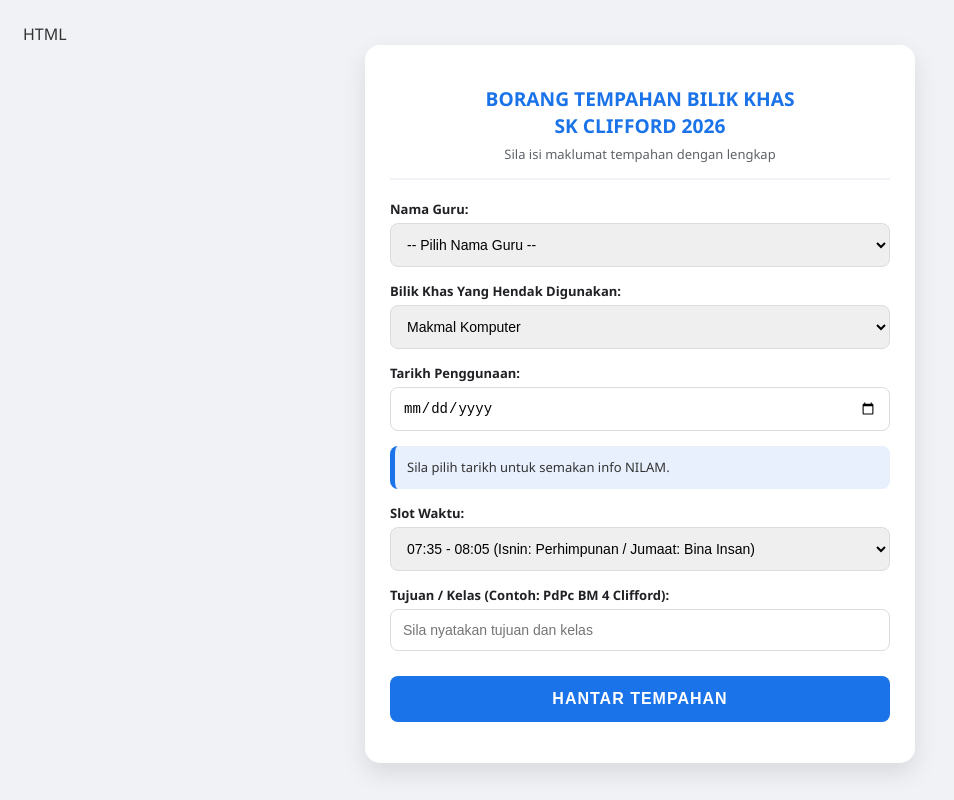
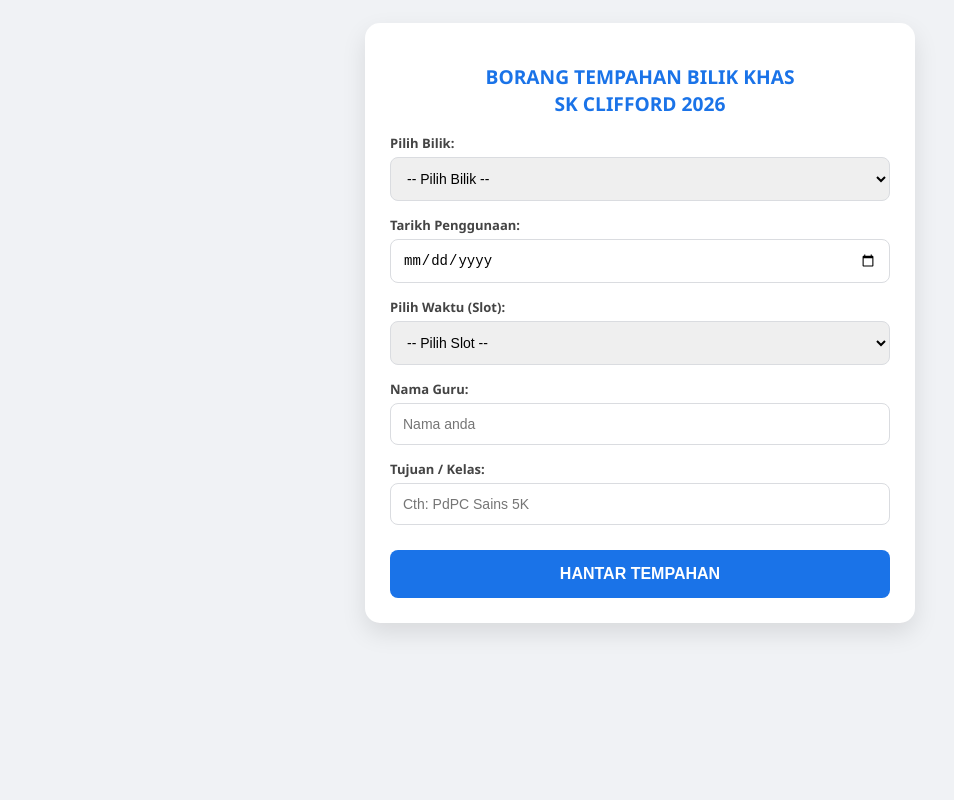
Before and after one commit to syazwani87/tempahan-clifford, a plain HTML site: page index.html in a window 1280 px wide. Both pictures are taken after a click on the button "HANTAR TEMPAHAN". Shown: the whole page, without its empty margins (0-954 px from the left). Drawn offline with Linux system fonts and the light colour scheme.

Commit message:
Add files via upload

```diff
--- a/index.html
+++ b/index.html
@@ -1,4 +1,3 @@
-HTML
 <!DOCTYPE html>
 <html lang="ms">
 <head>
@@ -6,119 +5,105 @@ HTML
     <meta name="viewport" content="width=device-width, initial-scale=1.0">
     <title>BORANG TEMPAHAN BILIK KHAS SK CLIFFORD 2026</title>
     <style>
-        body { font-family: 'Segoe UI', Tahoma, Geneva, Verdana, sans-serif; padding: 15px; background: #f0f2f5; color: #333; }
+        body { font-family: 'Segoe UI', sans-serif; padding: 15px; background: #f0f2f5; }
         .card { background: white; padding: 25px; border-radius: 15px; box-shadow: 0 10px 25px rgba(0,0,0,0.1); max-width: 500px; margin: auto; }
-
-        /* Tajuk Utama yang anda minta */
-        h2 { text-align: center; color: #1a73e8; margin-bottom: 5px; font-size: 1.2em; text-transform: uppercase; line-height: 1.4; }
-        .sub-header { text-align: center; font-size: 13px; color: #5f6368; margin-bottom: 20px; border-bottom: 2px solid #f0f2f5; padding-bottom: 15px; }
-
-        label { display: block; margin-top: 15px; font-weight: bold; font-size: 13px; color: #202124; }
-        select, input { width: 100%; padding: 12px; margin-top: 5px; border: 1px solid #dadce0; border-radius: 8px; box-sizing: border-box; font-size: 14px; outline: none; transition: border 0.3s; }
-        select:focus, input:focus { border: 2px solid #1a73e8; }
-
-        button { width: 100%; padding: 14px; background: #1a73e8; color: white; border: none; border-radius: 8px; margin-top: 25px; cursor: pointer; font-size: 16px; font-weight: bold; letter-spacing: 1px; transition: background 0.3s; }
-        button:hover { background: #1765cf; }
-
-        .nilam { background: #e8f0fe; padding: 12px; border-radius: 8px; margin-top: 15px; font-size: 13px; border-left: 5px solid #1a73e8; line-height: 1.5; }
+        h2 { text-align: center; color: #1a73e8; font-size: 1.2em; text-transform: uppercase; line-height: 1.4; }
+        label { display: block; margin-top: 15px; font-weight: bold; font-size: 13px; color: #444; }
+        select, input { width: 100%; padding: 12px; margin-top: 5px; border: 1px solid #dadce0; border-radius: 8px; box-sizing: border-box; font-size: 14px; }
+        .status-box { padding: 15px; border-radius: 8px; margin-top: 20px; font-size: 14px; display: none; line-height: 1.5; border-left: 6px solid; }
+        .occupied { background: #fff3cd; border-color: #ffc107; color: #856404; }
+        .available { background: #d4edda; border-color: #28a745; color: #155724; }
+        button { width: 100%; padding: 15px; background: #1a73e8; color: white; border: none; border-radius: 8px; margin-top: 25px; cursor: pointer; font-weight: bold; font-size: 16px; }
     </style>
 </head>
 <body>
 
 <div class="card">
     <h2>BORANG TEMPAHAN BILIK KHAS<br>SK CLIFFORD 2026</h2>
-    <div class="sub-header">Sila isi maklumat tempahan dengan lengkap</div>
 
     <form id="tempahanForm">
-        <label>Nama Guru:</label>
-        <select id="namaGuru" required>
-            <option value="">-- Pilih Nama Guru --</option>
-            <script>
-                const senarai = ["ROHADI BIN KAMALUDIN","LUKMAN HAKIM BIN ABDULLAH","JAMILAH BINTI LUDIN","NOR JULIANI BINTI OTHMAN","AZMEER FIRDAUS BIN ISKANDAR","DG. ZAHARAH BINTI JAAFAR","DORA BINTI SAAT","FATIMAH BINTI DOLLAH","FILZAH HANANI BINTI MUHAMAD","HELDA BINTI ABD MOEN","IRDAWATY BINTI MOHD BOKHARI","JAFNI BIN ABU BAKAR","JUNAIDAH BINTI ABDUL LANI","KHUSAINI BIN MD YUSOFF","MAIZATUL ULLAYA BINTI YUSOP@OTHMAN","MARSITAH BINTI IBRAHIM","MOHAMMAD SAFWAN BIN NORAZAMI","MOHD AMRAN BIN MOHD ZAWAWI","MOHD FIRDAUS BIN AB GHANI","MUHAMAD SHUKRAN BIN ABU BAKAR","NAZURAH BINTI KASMIAN","NOR DIANA BINTI AB GHANI","NOR ZAILIKA BINTI ZAINAL","NURZALINA BINTI RAMLI","NORAZIAN BINTI DAUT","NORFILAH BINTI SABUDIN","NORHAYATI BINTI SHARIF HASSAN","NORLAILA BINTI MOHAMED AMIN","NURUL HAFIZAH BINTI AHMAD","NURUL SYAZWANI BINTI ABIDIN","RAWAIDA BINTI MOHD BAHARIN","ROHANA BINTI ESA","ROZIHAN BINTI MOHD AKIL","SHUHAIDA BINTI IBRAHIM","SITI SAPINAH BINTI AWANG","SITI ZANARIAH BT MOHAMED","SHARIFAH HALIMATUN SYAKDIAH BINTI SYED ABDULLAH","T.YUSNOR BIN T. YUSOF","WAN KAMARUL FARIZA BT WAN KAMARUZAMAN","YUSRA NABILAH BINTI YUSOFF","ZANOORFADILLAH BT ISMAIL","ZUBAIDAH BINTI ABD RAHMAN","ZULAZHA BIN AB KADIR"];
-                senarai.sort().forEach(n => document.write(`<option value="${n}">${n}</option>`));
-            </script>
-        </select>
-
-        <label>Bilik Khas Yang Hendak Digunakan:</label>
-        <select id="bilik" required>
+        <label>Pilih Bilik:</label>
+        <select id="bilik" onchange="semakJadual()" required>
+            <option value="">-- Pilih Bilik --</option>
             <option value="Makmal Komputer">Makmal Komputer</option>
-            <option value="Pusat Sumber">Pusat Sumber</option>
-            <option value="Studio CliPS Channel">Studio CliPS Channel</option>
+            <option value="Pusat Sumber">Pusat Sumber (PSS)</option>
         </select>
 
         <label>Tarikh Penggunaan:</label>
-        <input type="date" id="tarikh" required>
-        <div id="infoNilam" class="nilam">Sila pilih tarikh untuk semakan info NILAM.</div>
+        <input type="date" id="tarikh" onchange="semakJadual()" required>
 
-        <label>Slot Waktu:</label>
-        <select id="slot" required>
-            <option value="07:35-08:05">07:35 - 08:05 (Isnin: Perhimpunan / Jumaat: Bina Insan)</option>
-            <option value="08:05-08:35">08:05 - 08:35</option>
-            <option value="08:35-09:05">08:35 - 09:05</option>
-            <option value="09:05-09:35">09:05 - 09:35 (Rehat Tahap 1 & 3)</option>
-            <option value="09:35-10:05">09:35 - 10:05 (Rehat Tahap 2 & 4)</option>
-            <option value="10:05-10:35">10:05 - 10:35 (Rehat Tahap 5 & 6)</option>
-            <option value="10:35-11:05">10:35 - 11:05</option>
-            <option value="11:05-11:35">11:05 - 11:35</option>
-            <option value="11:35-12:05">11:35 - 12:05</option>
-            <option value="12:05-12:35">12:05 - 12:35</option>
-            <option value="12:35-01:05">12:35 - 01:05</option>
-            <option value="01:05-01:35">01:05 - 01:35</option>
+        <label>Pilih Waktu (Slot):</label>
+        <select id="slot" onchange="semakJadual()" required>
+            <option value="">-- Pilih Slot --</option>
+            <option value="1">Waktu 1</option><option value="2">Waktu 2</option>
+            <option value="3">Waktu 3</option><option value="4">Waktu 4</option>
+            <option value="5">Waktu 5</option><option value="6">Waktu 6</option>
+            <option value="7">Waktu 7</option><option value="8">Waktu 8</option>
+            <option value="9">Waktu 9</option><option value="10">Waktu 10</option>
+            <option value="11">Waktu 11</option><option value="12">Waktu 12</option>
         </select>
 
-        <label>Tujuan / Kelas (Contoh: PdPc BM 4 Clifford):</label>
-        <input type="text" id="tujuan" placeholder="Sila nyatakan tujuan dan kelas" required>
+        <div id="infoBox" class="status-box"></div>
+
+        <label>Nama Guru:</label>
+        <input type="text" id="namaGuru" placeholder="Nama anda" required>
+
+        <label>Tujuan / Kelas:</label>
+        <input type="text" id="tujuan" placeholder="Cth: PdPC Sains 5K" required>
 
         <button type="button" onclick="hantar()">HANTAR TEMPAHAN</button>
     </form>
 </div>
 
 <script>
-    const url = "https://script.google.com/macros/s/AKfycbyxMcvAlBUQWCTJ4aAeufj7O26e7tU_wb_hYI_w67P6Ikn44lDZI9VYymCD_oFCW9Cm/exec";
+    const jadualBM = { // GENAP
+        "Isnin": {5:"3A", 6:"3A", 7:"1A", 8:"1A", 10:"4A", 11:"4A"},
+        "Selasa": {1:"6E", 2:"6E", 6:"4K", 7:"4K", 9:"6K", 10:"6K", 11:"6A", 12:"6A"},
+        "Rabu": {1:"4E", 2:"4E", 3:"2A", 4:"2A", 5:"3K", 6:"3K", 7:"5A", 8:"5A", 9:"1E", 10:"1E"},
+        "Khamis": {1:"2E", 2:"2E", 5:"1K", 6:"1K", 10:"5E", 11:"5E"},
+        "Jumaat": {3:"2K", 4:"2K", 5:"3E", 6:"3E", 7:"5K", 8:"5K"}
+    };
 
-    document.getElementById('tarikh').addEventListener('change', function() {
-        const d = new Date(this.value);
+    const jadualBI = { // GANJIL
+        "Isnin": {4:"5K", 5:"5K", 8:"2E", 9:"2E", 10:"2A", 11:"2A"},
+        "Selasa": {2:"4K", 3:"4K", 5:"1A", 6:"1A", 7:"6K", 8:"6K", 10:"3E", 11:"3E"},
+        "Rabu": {4:"5A", 5:"5A", 6:"4E", 7:"4E", 9:"3K", 10:"3K"},
+        "Khamis": {3:"4A", 4:"4A", 5:"3A", 6:"3A", 7:"5E", 8:"5E", 9:"1K", 10:"1K"},
+        "Jumaat": {2:"6A", 3:"6A", 4:"6E", 5:"6E", 6:"2K", 7:"2K", 8:"1E", 9:"1E"}
+    };
+
+    function semakJadual() {
+        const bilik = document.getElementById('bilik').value;
+        const tarikh = document.getElementById('tarikh').value;
+        const slot = document.getElementById('slot').value;
+        const infoBox = document.getElementById('infoBox');
+
+        if (!bilik || !tarikh || !slot) { infoBox.style.display = "none"; return; }
+
+        const d = new Date(tarikh);
+        const hariArr = ["Ahad", "Isnin", "Selasa", "Rabu", "Khamis", "Jumaat", "Sabtu"];
+        const hari = hariArr[d.getDay()];
         const mula = new Date("2026-01-12");
         const minggu = Math.floor((d - mula) / (7 * 24 * 60 * 60 * 1000)) + 1;
-        const box = document.getElementById('infoNilam');
 
-        if (minggu > 0) {
-            box.innerHTML = (minggu % 2 !== 0) ?
-                "<b>MINGGU GANJIL:</b><br>PSS: Bahasa Inggeris (BI) <br>Makmal: Bahasa Melayu (BM)" :
-                "<b>MINGGU GENAP:</b><br>PSS: Bahasa Melayu (BM) <br>Makmal: Bahasa Inggeris (BI)";
+        let kelasInfo = (minggu % 2 !== 0) ?
+            (jadualBI[hari] ? jadualBI[hari][slot] : null) :
+            (jadualBM[hari] ? jadualBM[hari][slot] : null);
+
+        infoBox.style.display = "block";
+        if (kelasInfo) {
+            infoBox.className = "status-box occupied";
+            infoBox.innerHTML = `⚠️ <b>AMARAN:</b> Slot Waktu ${slot} hari ${hari} (Minggu ${minggu}) diisi oleh <b>Kelas ${kelasInfo} (NILAM)</b>.`;
+        } else {
+            infoBox.className = "status-box available";
+            infoBox.innerHTML = `✅ Slot Waktu ${slot} hari ${hari} tersedia.`;
         }
-    });
+    }
 
     function hantar() {
-        const btn = document.querySelector('button');
-        const d = {
-            namaGuru: document.getElementById('namaGuru').value,
-            bilik: document.getElementById('bilik').value,
-            tarikh: document.getElementById('tarikh').value,
-            slot: document.getElementById('slot').value,
-            tujuan: document.getElementById('tujuan').value
-        };
-
-        if(!d.namaGuru || !d.tarikh || !d.tujuan) {
-            alert("Sila lengkapkan semua maklumat.");
-            return;
-        }
-
-        btn.innerHTML = "MENGHANTAR...";
-        btn.disabled = true;
-
-        fetch(url, { method: 'POST', mode: 'no-cors', body: JSON.stringify(d) })
-        .then(() => {
-            alert("Berjaya! Tempahan anda telah direkodkan dalam Google Sheet.");
-            document.getElementById('tempahanForm').reset();
-            btn.innerHTML = "HANTAR TEMPAHAN";
-            btn.disabled = false;
-        })
-        .catch(() => {
-            alert("Ralat berlaku. Sila cuba lagi.");
-            btn.innerHTML = "HANTAR TEMPAHAN";
-            btn.disabled = false;
-        });
+        alert("Tempahan anda telah direkodkan. Terima Kasih");
+        document.getElementById('tempahanForm').reset();
+        document.getElementById('infoBox').style.display = "none";
     }
 </script>
 </body>
```
